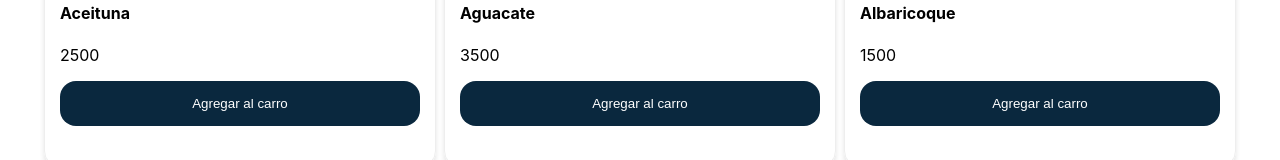
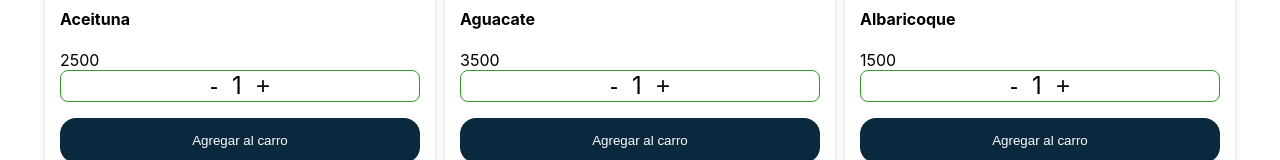
Before and after one commit to diegofernandoalayon/carro-compra, a React (Create React App) app: page / in a window 1280 px wide. Shown: the part 493-653 px from the top of the page. Built offline with nearby package versions, Linux system fonts and the light colour scheme.

Commit message:
agregando SelectorCantidad a los productos para indicar la cantidad de producto que se debe agregar al carro

```diff
--- a/src/components/DetallesCarro/index.js
+++ b/src/components/DetallesCarro/index.js
@@ -22,8 +22,8 @@ class DetallesCarro extends Component {
               </span>
               <SelectorCantidad
                 elemento={x}
-                decrementarCarro={decrementarCarro}
-                incrementarCarro={incrementarCarro}
+                decrementar={decrementarCarro}
+                incrementar={incrementarCarro}
               />
                 <button className='detalles-delete' onClick={() => eliminarDelCarro(x)}>
                   <Trash />
--- a/src/components/Producto/index.js
+++ b/src/components/Producto/index.js
@@ -1,8 +1,24 @@
 import { Component } from 'react'
 import Button from '../Button'
 import './producto.css'
+import SelectorCantidad from '../SelectorCantidad'
 class Producto extends Component {
+  state = {
+    cantidad: 1
+  }
 
+  incrementar = () => {
+    const newCantidad = this.state.cantidad + 1
+    return this.setState({
+      cantidad: newCantidad
+    })
+  }
+  decrementar = () => {
+    const newCantidad = this.state.cantidad - 1 || 1
+    return this.setState({
+      cantidad: newCantidad
+    })
+  }
   render() {
     const { producto, agregarAlCarro } = this.props
     return(
@@ -15,6 +31,11 @@ class Producto extends Component {
             </h4>
             <p>
               {producto.price}
+              <SelectorCantidad
+                elemento={this.state}
+                decrementar={this.decrementar}
+                incrementar={this.incrementar}
+              />
             </p>
           </div>
           <Button onClick={()=> agregarAlCarro(producto)}>Agregar al carro</Button>
--- a/src/components/SelectorCantidad/index.js
+++ b/src/components/SelectorCantidad/index.js
@@ -3,17 +3,17 @@ import './selectorCantidad.css'
 class SelectorCantidad extends Component {
 
   render(){
-    const { elemento, decrementarCarro, incrementarCarro } = this.props
+    const { elemento, decrementar, incrementar } = this.props
     return(
       <>
         <span className='detalles-cant'>
-          <button className='detalles-btn' onClick={() => decrementarCarro(elemento)}>
+          <button className='detalles-btn' onClick={() => decrementar(elemento)}>
             -
           </button>
           <span>
             {elemento.cantidad}
           </span>
-          <button className='detalles-btn' onClick={()=> incrementarCarro(elemento)}>
+          <button className='detalles-btn' onClick={()=> incrementar(elemento)}>
             +
           </button>
         </span>
```
